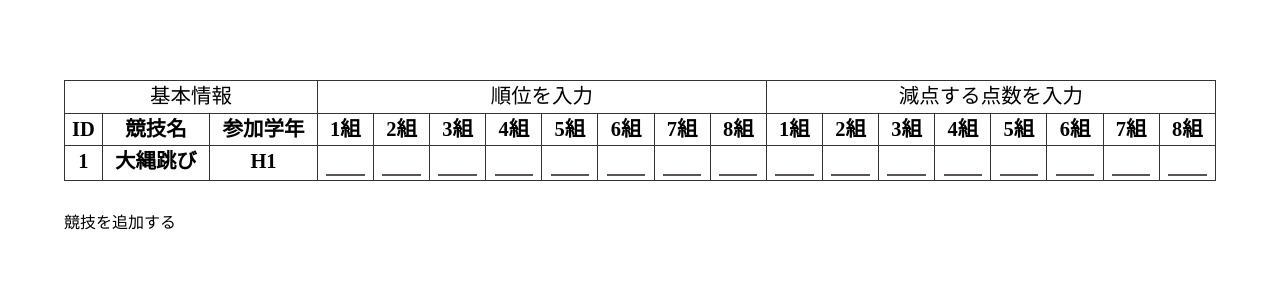
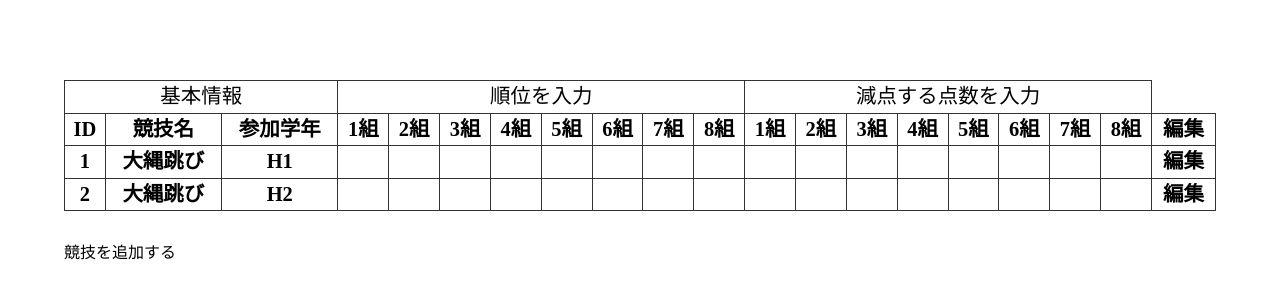
Before and after one commit to Tomoro0726/SportsFestival2022, a Node server app: page /all in a window 1280 px wide. Shown: the top 300 px of the page. Run offline with Node 20, Linux system fonts and the light colour scheme; some web fonts are replaced.

Commit message:
疲れました。

```diff
--- a/views/all.ejs
+++ b/views/all.ejs
@@ -42,6 +42,8 @@
         <th class="top_zyunni">6組</th>
         <th class="top_zyunni">7組</th>
         <th class="top_zyunni">8組</th>
+        <th class="top_zyunni">編集</th>
+
 
 
 
@@ -51,29 +53,51 @@
         <th class="top_grade">大縄跳び</th>
         <th class="top_grade">H1</th>
 
-        <th class="top_zyunni"><input type="number" class="text3"></th>
-        <th class="top_zyunni"><input type="number" class="text3"></th>
-        <th class="top_zyunni"><input type="number" class="text3"></th>
-        <th class="top_zyunni"><input type="number" class="text3"></th>
-        <th class="top_zyunni"><input type="number" class="text3"></th>
-        <th class="top_zyunni"><input type="number" class="text3"></th>
-        <th class="top_zyunni"><input type="number" class="text3"></th>
-        <th class="top_zyunni"><input type="number" class="text3"></th>
-        <th class="top_zyunni"><input type="number" class="text3"></th>
-        <th class="top_zyunni"><input type="number" class="text3"></th>
-        <th class="top_zyunni"><input type="number" class="text3"></th>
-        <th class="top_zyunni"><input type="number" class="text3"></th>
-        <th class="top_zyunni"><input type="number" class="text3"></th>
+        <th class="top_zyunni"></th>
+        <th class="top_zyunni"></th>
 
-        <th class="top_zyunni"><input type="number" class="text3"></th>
-
-        <th class="top_zyunni"><input type="number" class="text3"></th>
-        <th class="top_zyunni"><input type="number" class="text3"></th>
-
-
+        <th class="top_zyunni"></th>
+        <th class="top_zyunni"></th>
+        <th class="top_zyunni"></th>
+        <th class="top_zyunni"></th>
+        <th class="top_zyunni"></th>
+        <th class="top_zyunni"></th>
+        <th class="top_zyunni"></th>
+        <th class="top_zyunni"></th>
+        <th class="top_zyunni"></th>
+        <th class="top_zyunni"></th>
+        <th class="top_zyunni"></th>
+        <th class="top_zyunni"></th>
+        <th class="top_zyunni"></th>
+        <th class="top_zyunni"></th>
+        <th class="top_zyunni">編集</th>
 
       </tr>
+      <tr>
+        <th class="top_name">2</th>
+        <th class="top_grade">大縄跳び</th>
+        <th class="top_grade">H2</th>
 
+        <th class="top_zyunni"></th>
+        <th class="top_zyunni"></th>
+
+        <th class="top_zyunni"></th>
+        <th class="top_zyunni"></th>
+        <th class="top_zyunni"></th>
+        <th class="top_zyunni"></th>
+        <th class="top_zyunni"></th>
+        <th class="top_zyunni"></th>
+        <th class="top_zyunni"></th>
+        <th class="top_zyunni"></th>
+        <th class="top_zyunni"></th>
+        <th class="top_zyunni"></th>
+        <th class="top_zyunni"></th>
+        <th class="top_zyunni"></th>
+        <th class="top_zyunni"></th>
+        <th class="top_zyunni"></th>
+        <th class="top_zyunni">編集</th>
+
+      </tr>
 
     </table>
 
```
Also changed, not shown: views/competition.ejs (+10 -0 lines).
